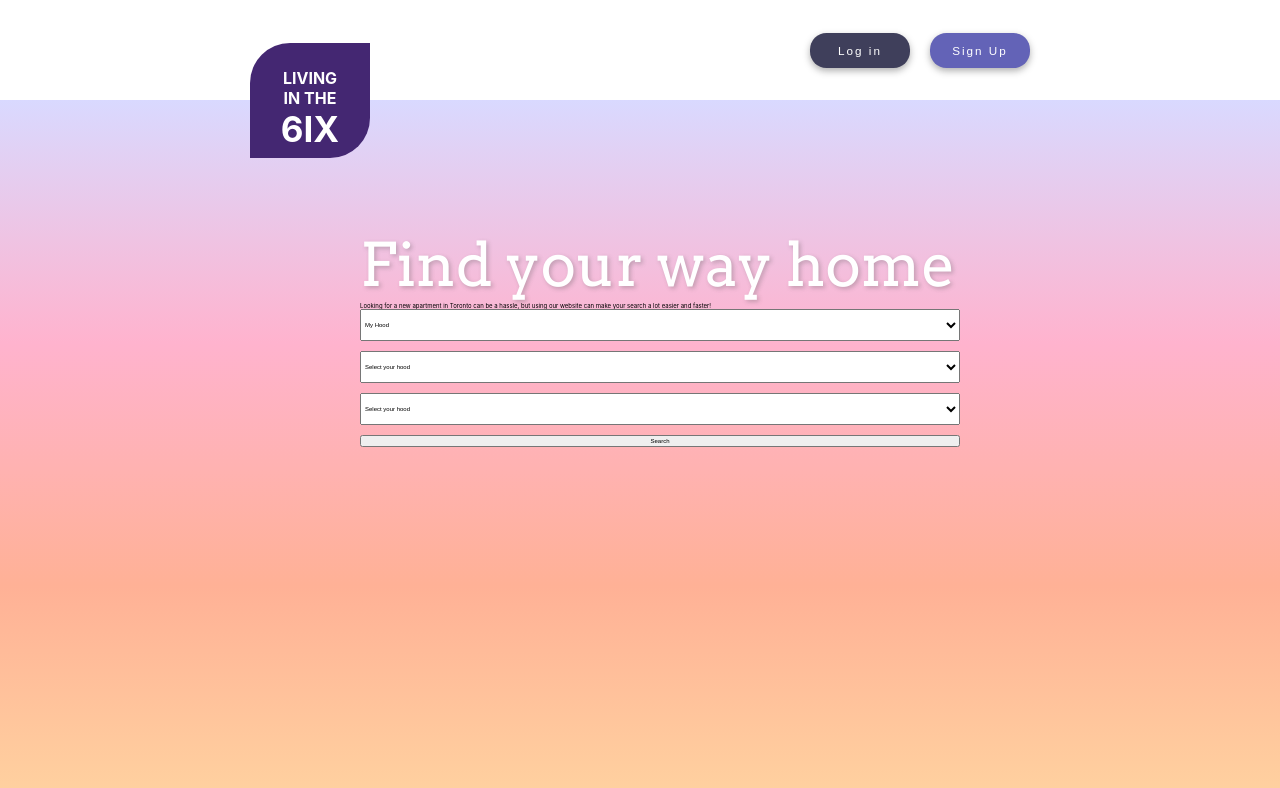
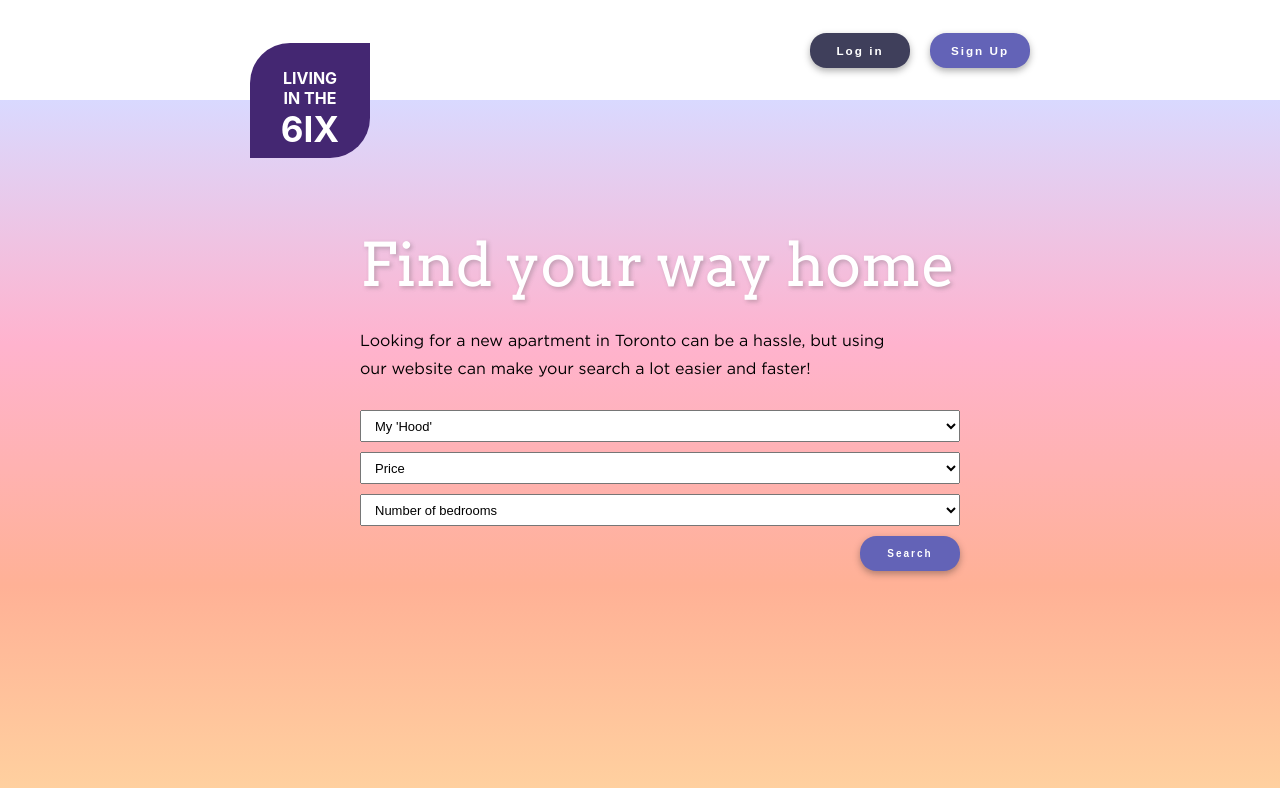
Before and after one commit to JuanTValdez/Living-in-the-Six, a React (Create React App) app: page / in a window 1280 px wide. Shown: the top 788 px of the page. Built offline with nearby package versions, Linux system fonts and the light colour scheme.

Commit message:
finished home page form layout

```diff
--- a/src/GlobalVariables.css
+++ b/src/GlobalVariables.css
@@ -17,6 +17,10 @@
 
 .font-size-12 {
 	font-size: 1.2rem;
+}
+
+.font-size-13 {
+	font-size: 1.3rem;
 }
 
 .font-size-14 {
@@ -69,7 +73,7 @@
 .dusk-btn {
 	width: 10rem;
 	height: 3.5rem;
-
+	font-weight: bold;
 	letter-spacing: 2px;
 	background-color: var(--dusk);
 	color: var(--white);
@@ -83,7 +87,7 @@
 	width: 10rem;
 	height: 3.5rem;
 	background-color: var(--iris);
-
+	font-weight: bold;
 	letter-spacing: 2px;
 	color: var(--white);
 	border-radius: 1.65rem;
--- a/src/components/Home.js
+++ b/src/components/Home.js
@@ -9,30 +9,46 @@ export default function Home() {
 			<div className='gradient'>
 				<div className='form-container'>
 					<h1 className='font-size-60'>Find your way home</h1>
-					<p classname='font-size-16'>
+					<p className='font-size-16'>
 						Looking for a new apartment in Toronto can be a hassle, but using
 						our website can make your search a lot easier and faster!
 					</p>
 					<form className='flex-col homepage-form'>
-						<select className='dropdown' value='hoods' required>
-							<option value='' disabled selected hidden>
+						<select className='dropdown font-size-13' value='hoods' required>
+							<option value='change' disabled selected hidden>
 								Select your hood
 							</option>
-							<option value=''>My Hood</option>
-							<option value=''>Your Hood</option>
-							<option value=''>Their Hood</option>
+							<option className='font-size-13' value=''>
+								My 'Hood'
+							</option>
+							<option className='font-size-13' value=''>
+								Your Hood
+							</option>
+							<option className='font-size-13' value=''>
+								Their Hood
+							</option>
 						</select>
-						<select className='dropdown' type='dropdown'>
-							<option value='' disabled selected hidden>
-								Select your hood
+						<select className='dropdown font-size-13' type='dropdown'>
+							<option
+								className='font-size-13'
+								value='change'
+								disabled
+								selected
+								hidden>
+								Price
 							</option>
 						</select>{' '}
-						<select className='dropdown' type='dropdown'>
-							<option value='' disabled selected hidden>
-								Select your hood
+						<select className='dropdown font-size-13' type='dropdown'>
+							<option
+								className='font-size-13'
+								value='change'
+								disabled
+								selected
+								hidden>
+								Number of bedrooms
 							</option>
 						</select>
-						<button>Search</button>
+						<button className='iris-btn font-size-10'>Search</button>
 					</form>
 				</div>
 			</div>
--- a/src/styles/Home.css
+++ b/src/styles/Home.css
@@ -21,7 +21,15 @@
 		letter-spacing: normal;
 		font-weight: normal;
 	}
-	&  p {
+	& p {
+		font-family: 'Gotham-Book';
+		line-height: 1.75;
+		margin: 2.6rem 0;
+		width: 90%;
+	}
+
+	& button {
+		margin-left: auto;
 	}
 }
 
@@ -30,5 +38,6 @@
 }
 
 .dropdown {
+	padding: 0 1rem 0 1rem;
 	height: 32px;
 }
```
